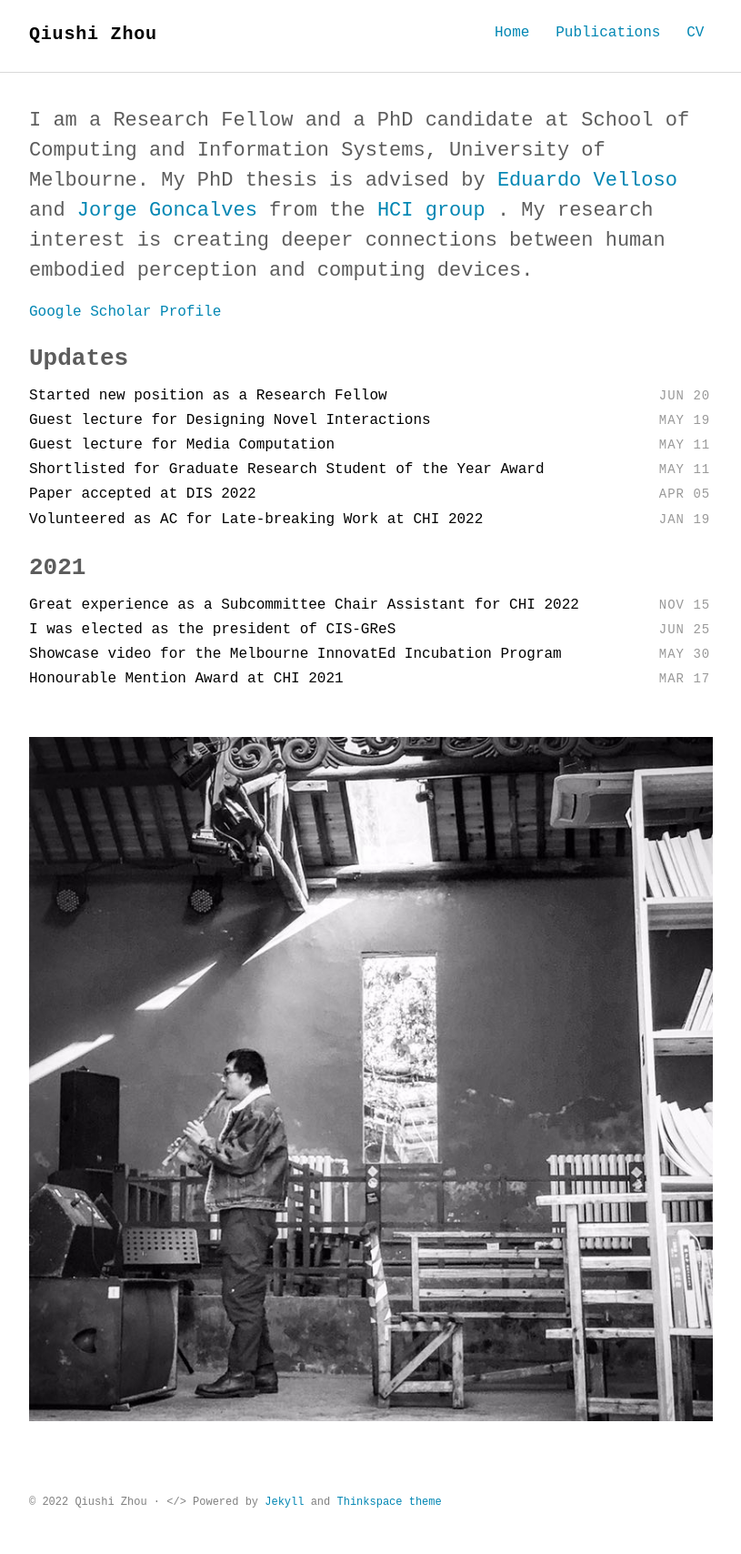
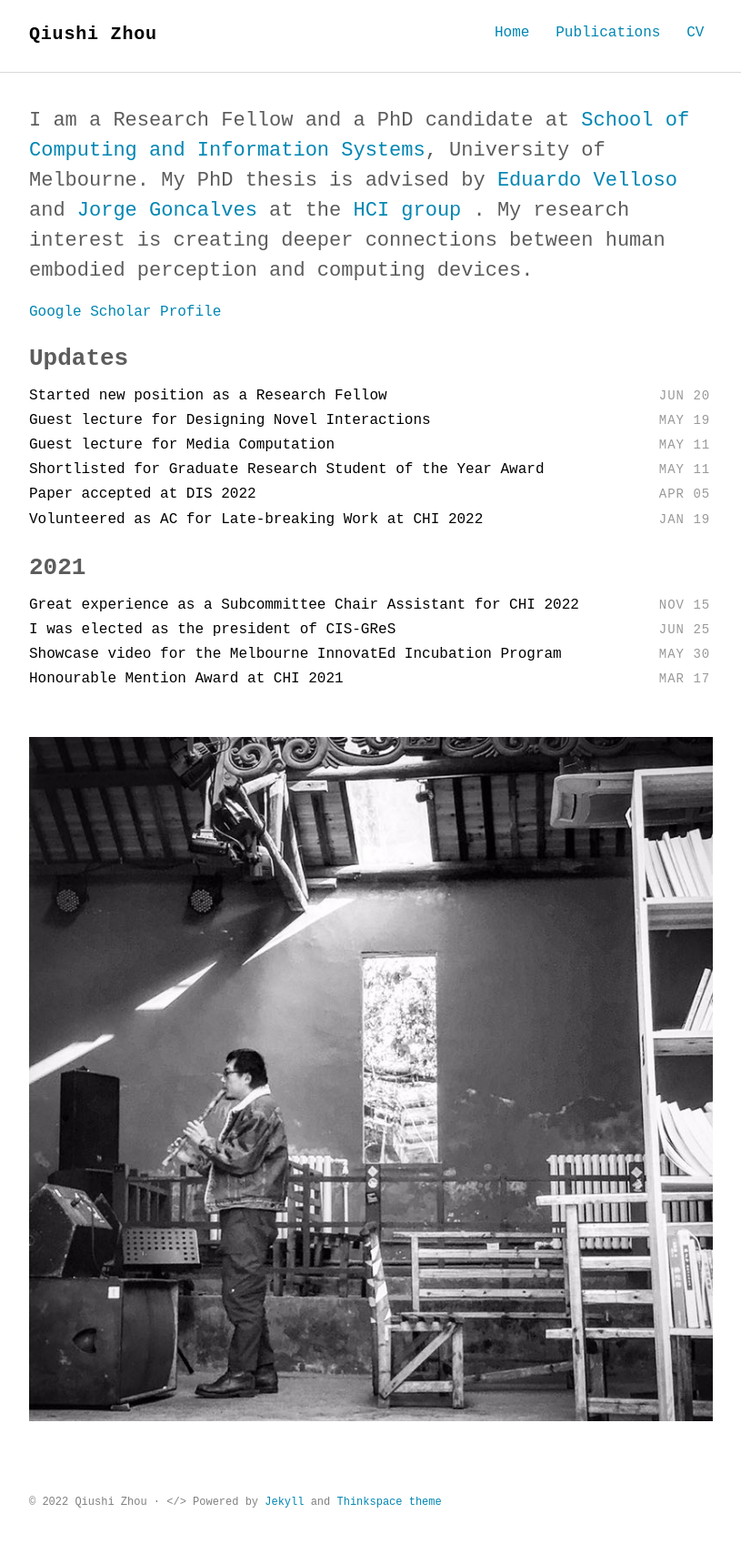
Before and after one commit to qiushi-zhou/qiushi-zhou.github.io, a Jekyll site: the page built from index.html, in a window 1280 px wide. Shown: the whole page at 91% size, without its empty margins (232-1047 px from the left). Built offline with Jekyll 4.4.1, drawn with Linux system fonts in a browser that asks for light colours; some web fonts are replaced.

Commit message:
Update intro.html

```diff
--- a/_includes/intro.html
+++ b/_includes/intro.html
@@ -1,7 +1,7 @@
 <section class="intro">
   <div class="container">
     <p class="lead">
-	I am a Research Fellow and a PhD candidate at School of Computing and Information Systems, University of Melbourne. My PhD thesis is advised by <a href="https://www.eduardovelloso.com/">Eduardo Velloso</a> and <a href="https://www.jorgegoncalves.com/">Jorge Goncalves</a> from the <a href="https://cis.unimelb.edu.au/hci/">HCI group</a> . My research interest is creating deeper connections between human embodied perception and computing devices.
+	I am a Research Fellow and a PhD candidate at <a href="https://cis.unimelb.edu.au/">School of Computing and Information Systems</a>, University of Melbourne. My PhD thesis is advised by <a href="https://www.eduardovelloso.com/">Eduardo Velloso</a> and <a href="https://www.jorgegoncalves.com/">Jorge Goncalves</a> at the <a href="https://cis.unimelb.edu.au/hci/">HCI group</a> . My research interest is creating deeper connections between human embodied perception and computing devices.
 	</p>
 	<a href="https://scholar.google.com.au/citations?user=a-FggqcAAAAJ&hl=en">Google Scholar Profile</a>
   </div>
```
